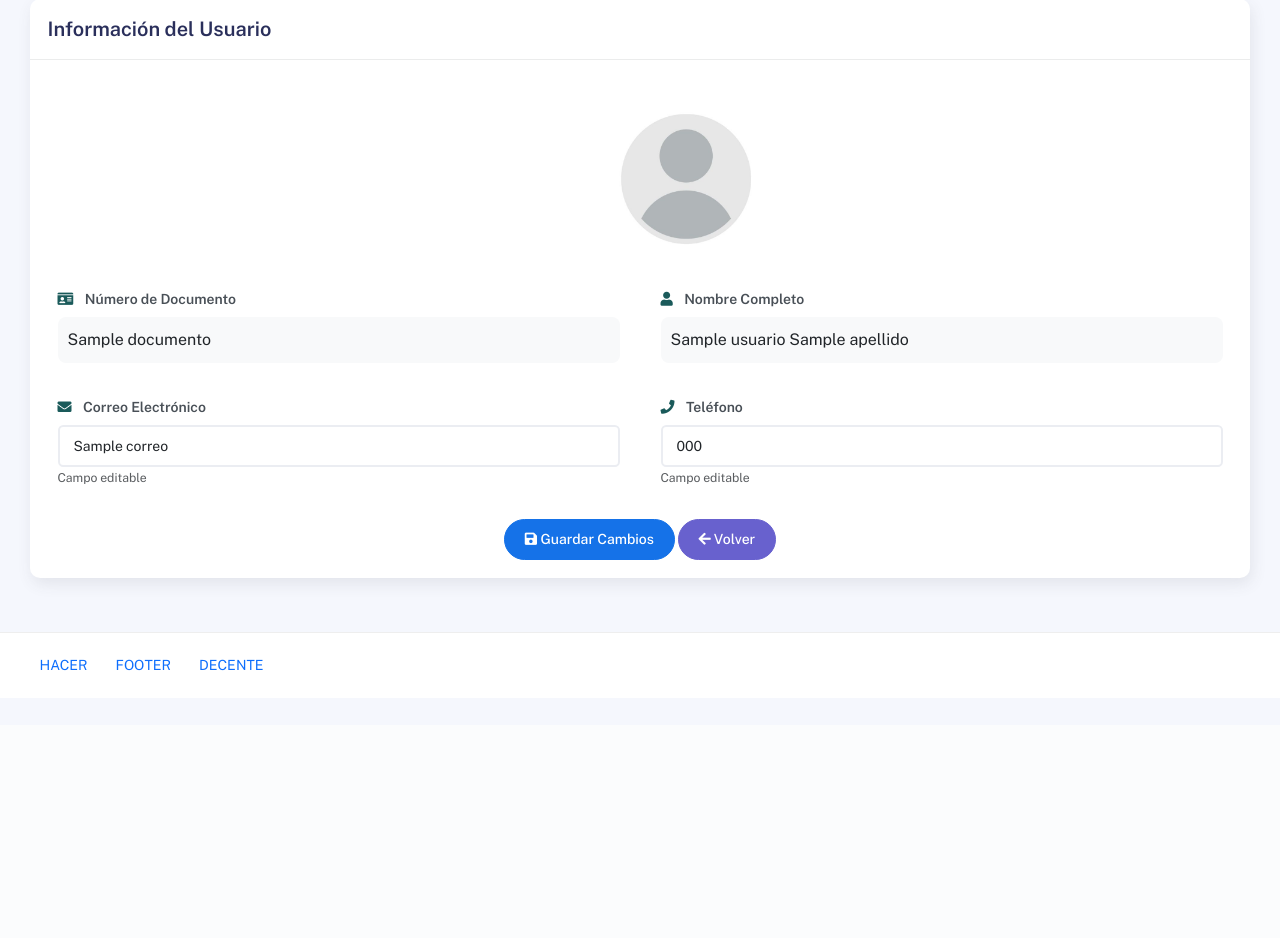
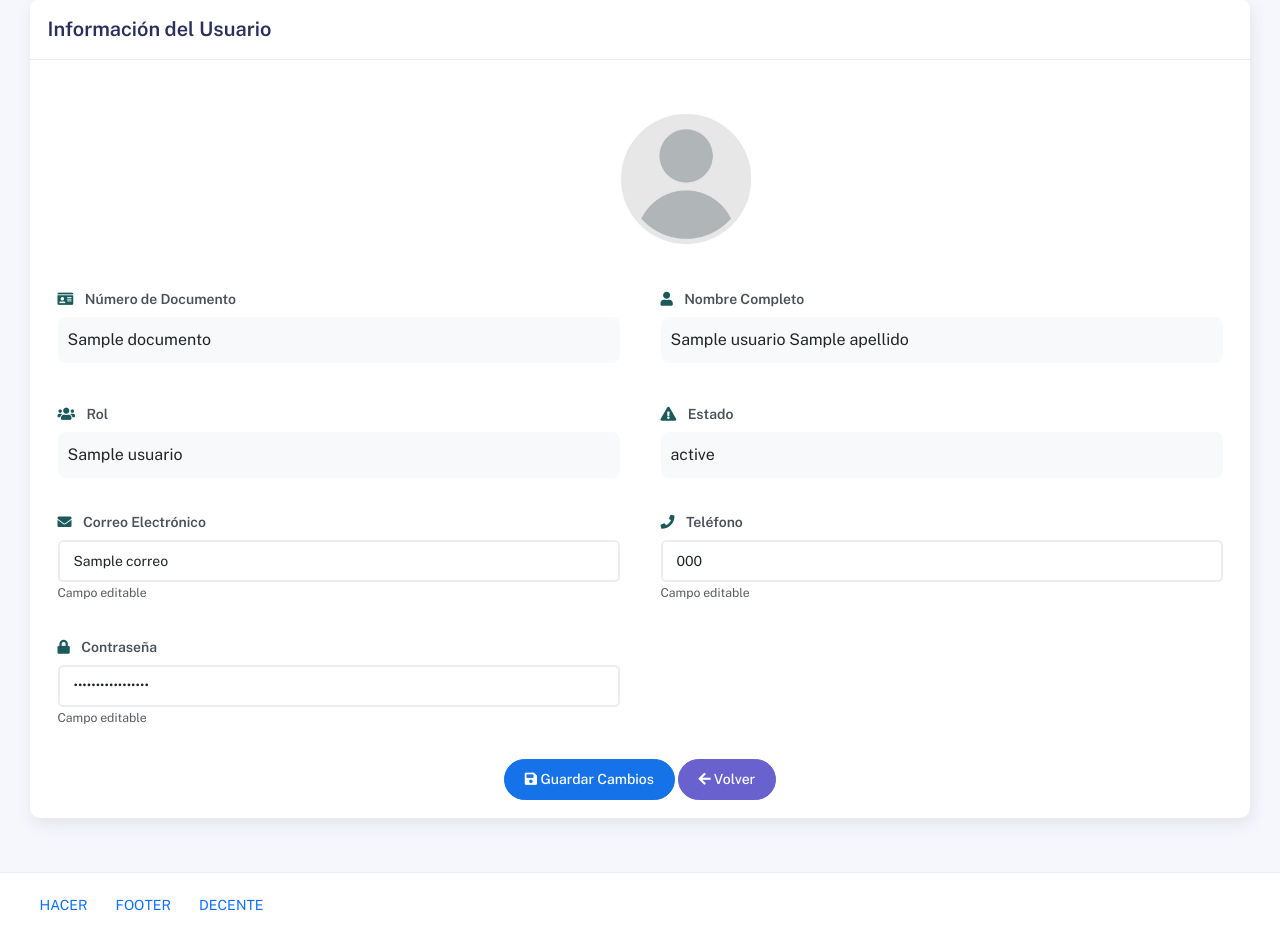
Before and after one commit to Angel-vrc/proyecto-formativo, a PHP site: template view/perfil/view.php in a window 1280 px wide. Shown: the part 75-1013 px from the top of the page. Before the commit the page ends 746 px from the top, so only its background shows below. Run offline with PHP 8.4, Linux system fonts and the light colour scheme; the template is opened without the code that fills it: most values are stand-ins (such as "Sample title", 1, 10 or a date in 2020); data that the repository does not hold is empty.

Commit message:
Encriptacion md5

```diff
--- a/controller/Usuarios/UsuarioController.php
+++ b/controller/Usuarios/UsuarioController.php
@@ -36,8 +36,9 @@
             $correo = $_POST['correo'];
             $rol = $_POST['rol'];
             $password = str_replace(' ', '', $nombre.$documento);
+            $hash = md5($password);
 
-            $sql = "INSERT INTO usuarios VALUES ($id, '$nombre','$apellido','$documento','$correo','$telefono','$password', $rol,1)";
+            $sql = "INSERT INTO usuarios VALUES ($id, '$nombre','$apellido','$documento','$correo','$telefono','$hash', $rol,1)";
 
             $resultado = $obj->insert($sql);
 
@@ -74,6 +75,7 @@
             $rol = $_POST['rol'];
 
             $sql = "UPDATE usuarios SET nombre='$nombre', apellido='$apellido', documento='$documento', correo='$correo',telefono='$telefono', id_rol=$rol WHERE id=$id";
+
 
             $resultado = $obj->update($sql);
 
--- a/view/perfil/view.php
+++ b/view/perfil/view.php
@@ -72,6 +72,32 @@
                             </div>
                         </div>
 
+                        <div class="row mt-4">
+                            <div class="col-md-6">
+                                <div class="form-group">
+                                    <label class="form-label">
+                                        <i class="fas fa-users" style="color: #1a5a5a; margin-right: 8px;"></i>
+                                        <strong>Rol</strong>
+                                    </label>
+                                <div class="form-control-plaintext" style="font-size: 16px; padding: 10px; background-color: #f8f9fa; border-radius: 8px;">
+                                    <?php echo isset($usuario['rol_nombre']) ? htmlspecialchars($usuario['rol_nombre']) : 'N/A'; ?>
+                                </div>
+                                </div>
+                            </div>
+
+                            <div class="col-md-6">
+                                <div class="form-group">
+                                    <label class="form-label">
+                                        <i class="fas fa-exclamation-triangle" style="color: #1a5a5a; margin-right: 8px;"></i>
+                                        <strong>Estado</strong>
+                                    </label>
+                                    <div class="form-control-plaintext" style="font-size: 16px; padding: 10px; background-color: #f8f9fa; border-radius: 8px;">
+                                        <?php echo isset($usuario['estado_nombre']) ? htmlspecialchars($usuario['estado_nombre']) : 'N/A'; ?>
+                                    </div>
+                                </div>
+                            </div>
+                        </div>
+
                         <div class="row mt-3">
                             <div class="col-md-6">
                                 <div class="form-group">
@@ -100,6 +126,22 @@
                             </div>
                         </div>
 
+                        <div class="row mt-3">
+                            <div class="col-md-6">
+                                <div class="form-group">
+                                    <label class="form-label" for="contrasena">
+                                        <i class="fas fa-lock" style="color: #1a5a5a; margin-right: 8px;"></i>
+                                        <strong>Contraseña</strong>
+                                    </label>
+                                    <input type="password" class="form-control" id="contrasena" name="contrasena"
+                                           value="<?php echo isset($usuario['contrasena']) ? htmlspecialchars($usuario['contrasena']) : ''; ?>"
+                                           placeholder="Ingrese una nueva contraseña" required>
+                                    <small class="form-text text-muted">Campo editable</small>
+                                </div>
+                            </div>
+
+                        </div>
+
                         <div class="row mt-4">
                             <div class="col-md-12 text-center">
                                 <button type="submit" class="btn btn-primary btn-round">
--- a/view/usuarios/update.php
+++ b/view/usuarios/update.php
@@ -41,7 +41,7 @@
                                     <label for="documento">Documento *</label>
                                     <input type="text" class="form-control" id="documento" name="documento"
                                            placeholder="Ej: 123456789" required
-                                           maxlength="200" disabled value="<?php echo $usuario['documento']; ?>">
+                                           maxlength="200" value="<?php echo $usuario['documento']; ?>" readonly>
                                 </div>
                             </div>
 
```
Also changed, not shown: controller/Login/LoginController.php (+5 -5 lines), controller/Perfil/PerfilController.php (+25 -35 lines).
